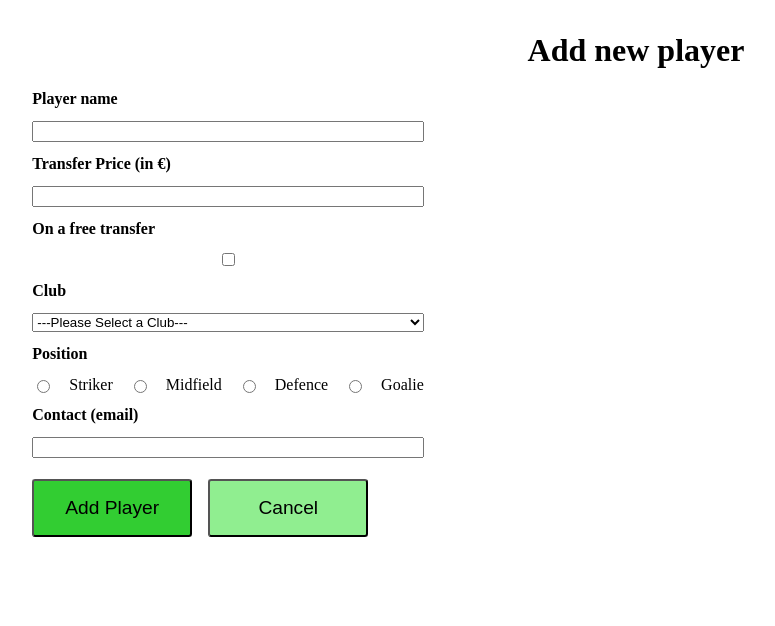
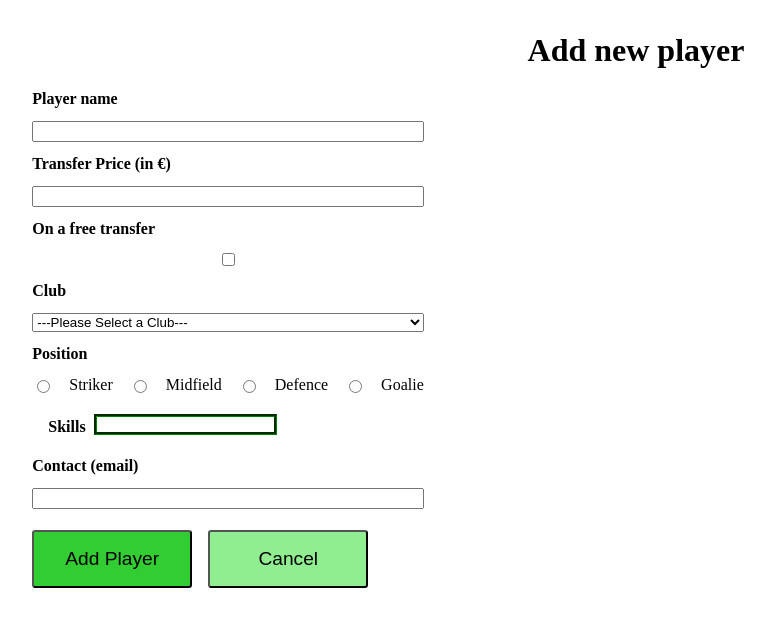
Before and after one commit to OliverGraml/soccer-transfer-market, a React (Create React App) app: page / in a window 1280 px wide. Shown: the top 626 px of the page, without its empty margins (4-779 px from the left). Built offline with nearby package versions, Linux system fonts and the light colour scheme.

Commit message:
added a validation function

```diff
--- a/src/App.js
+++ b/src/App.js
@@ -16,8 +16,8 @@ function App() {
       <Grid>
         <PlayerForm onAddPlayer={addPlayer} />
         <Players>
-          {players.map((player) => (
-            <PlayerCard player={player} />
+          {players.map((player, index) => (
+            <PlayerCard key={index + player} player={player} />
           ))}
         </Players>
       </Grid>
--- a/src/PlayerCard.js
+++ b/src/PlayerCard.js
@@ -1,17 +1,39 @@
 import styled from 'styled-components/macro';
 
 export default function PlayerCard({player}) {
+  /*   switch (player.club) {
+    case 'fc_bayern' :
+      return 'FC Bayern München';
+    case 'man_city' :
+      return 'Manchester City';
+  } */
+  if (player.name.length > 0 || player.price.length > 0) {
     return (
       <Card>
-      <h3>{player.name}</h3>
+        <h3>{player.name.toUpperCase()}</h3>
         <p>{player.price}</p>
         <p>{player.club}</p>
         <p>{player.position}</p>
+        <p>
+          {player.skills.map((skill) => (
+            <span>{skill} </span>
+          ))}
+        </p>
         <p>
           <a href={`mailto:${player.email}`}>{player.email}</a>
         </p>
       </Card>
     );
+  } else {
+    return (
+      <Card>
+        <h3>Max Mustermann</h3>
+        <p>999.999,99</p>
+        <p>FC Ballsport</p>
+        <p>Libero</p>
+      </Card>
+    );
+  }
 }
 
 const Card = styled.article`
--- a/src/PlayerForm.js
+++ b/src/PlayerForm.js
@@ -1,5 +1,7 @@
 import styled from 'styled-components/macro';
 import {useState} from 'react';
+import Tags from './Tags';
+import validatePlayer from './lib/validation';
 
 export default function PlayerForm({onAddPlayer}) {
   //function App() {
@@ -10,9 +12,11 @@ export default function PlayerForm({onAddPlayer}) {
     club: '',
     position: '',
     email: '',
+    skills: [],
   };
 
   const [player, setPlayer] = useState(initialPlayerState);
+  const [isError, setIsError] = useState(false);
 
   function updatePlayer(event) {
     const fieldName = event.target.name;
@@ -27,11 +31,28 @@ export default function PlayerForm({onAddPlayer}) {
 
   function handleFormSubmit(event) {
     event.preventDefault();
-    onAddPlayer(player);
+
+    if (validatePlayer(player)) {
+      onAddPlayer(player);
+      setPlayer(initialPlayerState);
+      setIsError(false);
+    } else {
+      setIsError(true);
+    }
+  }
+
+  function updateSkills(newSkill) {
+    setPlayer({...player, skills: [...player.skills, newSkill.toUpperCase()]});
+  }
+
+  function removeTag(removeTag) {
+    const remainingItems = player.skills.filter((skill) => skill !== removeTag);
+    setPlayer({...player, skills: [...remainingItems]});
   }
 
   return (
     <Form onSubmit={handleFormSubmit}>
+      {isError && <ErrorBox>You have an error in your form.</ErrorBox>}
       <label>Player name</label>
       <input
         type="text"
@@ -59,7 +80,7 @@ export default function PlayerForm({onAddPlayer}) {
 
       <label htmlFor="club">Club</label>
       <select id="club" name="club" onChange={updatePlayer} value={player.club}>
-        <option value="fc_bayern"> ---Please Select a Club--- </option>
+        <option value="select"> ---Please Select a Club--- </option>
         <option value="fc_bayern">FC Bayern München</option>
         <option value="sv_werder">SV Werder Bremen</option>
         <option value="vfb_stuttgart">VfV Stuttgart</option>
@@ -100,7 +121,11 @@ export default function PlayerForm({onAddPlayer}) {
         />{' '}
         Goalie
       </Position>
-
+      <Tags
+        onRemoveTag={removeTag}
+        onUpdateTags={updateSkills}
+        tags={player.skills}
+      />
       <label htmlFor="email">Contact (email)</label>
       <input type="text" name="email" onChange={updatePlayer} />
       <Buttons>
@@ -148,3 +173,8 @@ const Button = styled.button`
   gap: 0.5rem;
   width: 10rem;
 `;
+
+const ErrorBox = styled.div`
+  background: hsl(340, 60%, 50%);
+  padding: 1rem;
+`;
--- /dev/null
+++ b/src/Tags.js
@@ -0,0 +1,93 @@
+import {useState} from 'react';
+import styled from 'styled-components/macro';
+
+export default function Tags({tags, onUpdateTags, onDeleteTag, onRemoveTag}) {
+  const [tag, setTag] = useState('');
+
+  function handleChange(event) {
+    setTag(event.target.value);
+  }
+
+  function handleKeyDown(event) {
+    if (event.key === 'Enter') {
+      event.preventDefault();
+      onUpdateTags(tag);
+      setTag('');
+    } else if (tag.length === 0 && event.key === 'Backspace') {
+      onRemoveTag(tags.pop());
+    }
+  }
+
+  return (
+    <Wrapper>
+      <label htmlFor="tag">Skills</label>
+      <Tag>
+        <TagCloud>
+          {tags.map((tag, index) => (
+            <>
+              <span key={index + tag}>
+                {tag}
+                <button
+                  onClick={() => {
+                    onRemoveTag(tag);
+                  }}
+                >
+                  x
+                </button>
+              </span>
+            </>
+          ))}
+        </TagCloud>
+        <input
+          type="text"
+          name="tag"
+          value={tag}
+          onChange={handleChange}
+          onKeyDown={handleKeyDown}
+        />
+      </Tag>
+    </Wrapper>
+  );
+}
+
+const Tag = styled.section`
+  display: inline-flex;
+  flex-basis: content;
+  //gap: 0.2rem;
+  font-family: sans-serif;
+  border: 3px groove green;
+  //padding: 0.5rem;
+
+  input {
+    display: inline-flex;
+    padding: 0;
+    border: none;
+    outline: none;
+  }
+  span {
+    margin: 0.1rem;
+    background: lightgreen;
+    color: black;
+    padding: 0.1rem;
+    border-radius: 0.3rem;
+    font-size: 0.8rem;
+  }
+  button {
+    background: transparent;
+    border: none;
+    color: red;
+    cursor: pointer;
+  }
+`;
+const TagCloud = styled.article`
+  display: inline-flex;
+  flex-wrap: wrap;
+`;
+
+const Wrapper = styled.div`
+  margin: 0.5rem;
+
+  label {
+    margin: 0.5rem;
+  }
+`;
--- /dev/null
+++ b/src/lib/validation.js
@@ -0,0 +1,12 @@
+const validateName = (name) => name.length >= 2; // arrowfunction ohne buddy {} gibt einen impicit return zurück --> true / false
+const validateEmail = (email) =>
+  /^[a-zA-Z0-9_!#$%&'*+/=?`{|}~^.-]+@[a-zA-Z0-9.-]*$/.test(email);
+const validatePrice = (price, free_transfer) =>
+  (price > 0 && !free_transfer) || free_transfer;
+
+const validatePlayer = (player) =>
+  validateName(player.name) &&
+  validateEmail(player.email) &&
+  validatePrice(player.price, player.free_transfer);
+
+export default validatePlayer;
```
Lines whose indentation alone changed are shown as unchanged.
